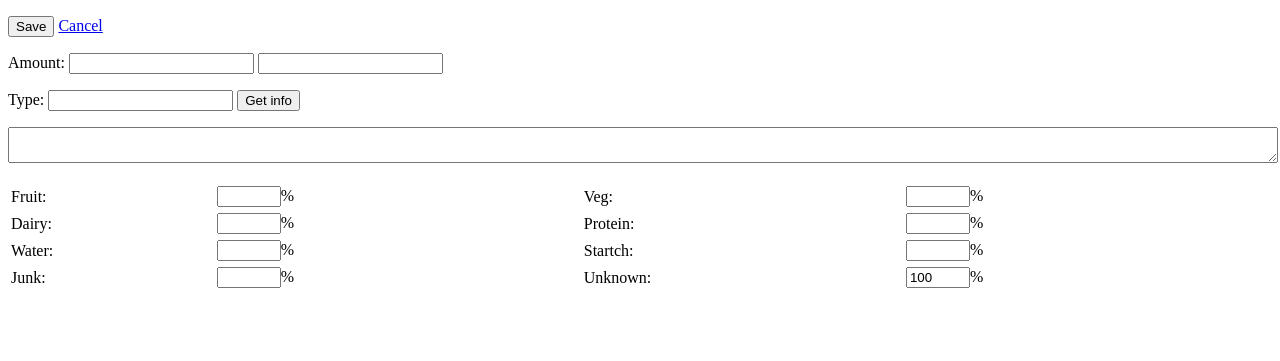
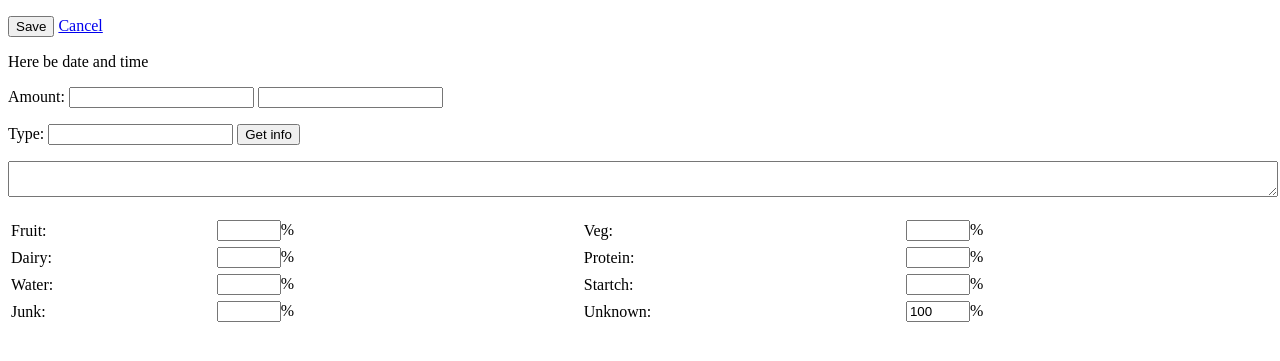
Before and after one commit to LindaLinsefors/Food-log, a Django app: page /food_entry/2/ in a window 1280 px wide. Shown: the top 361 px of the page. Run offline with Django 3.2, Linux system fonts and the light colour scheme; data comes from the database, SQL or seed files in the repository; both versions use the stored data as it was after the commit; parts of the project's set-up code (start-up, migrations or seed data) failed here and were passed over; some libraries are stand-ins or nearby versions.

Commit message:
Tidied up some more.

```diff
--- a/food/templates/food/food_etnry.html
+++ b/food/templates/food/food_etnry.html
@@ -76,6 +76,11 @@
                 >Delete</a>
             {% endif %}
         </p>
+
+        <p>
+            Here be date and time
+        </p>
+
         <p>
             Amount:
             <input type="text" name="amount" id="amount"
--- a/food/views.py
+++ b/food/views.py
@@ -94,7 +94,7 @@ class FoodStuffForm(forms.ModelForm):
     class Meta:
         model=FoodStuff
 
-    ingredients = forms.CharField(max_length=500, widget=forms.Textarea)
+    ingredients = forms.CharField(max_length=500, widget=forms.Textarea, required=False )
 
 
 
```
Also changed, not shown: db.sqlite3, 1 other file.
